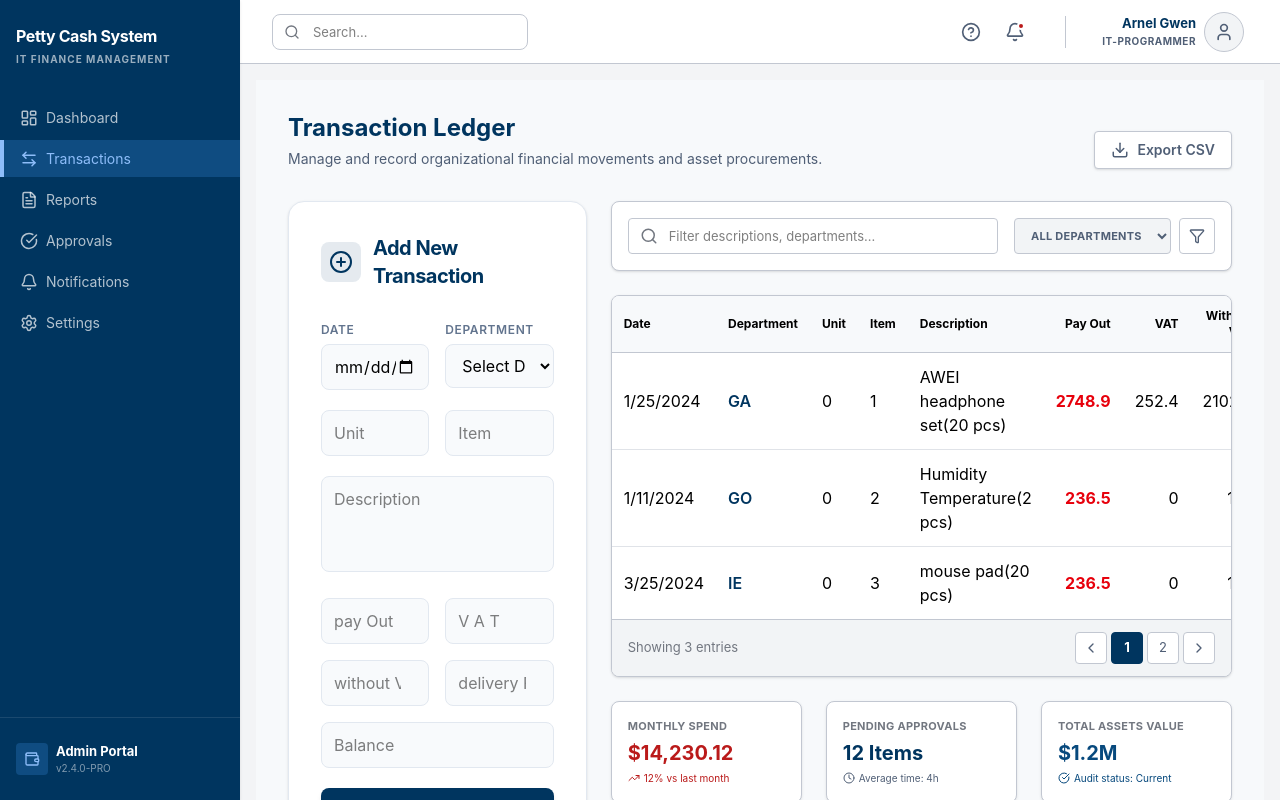
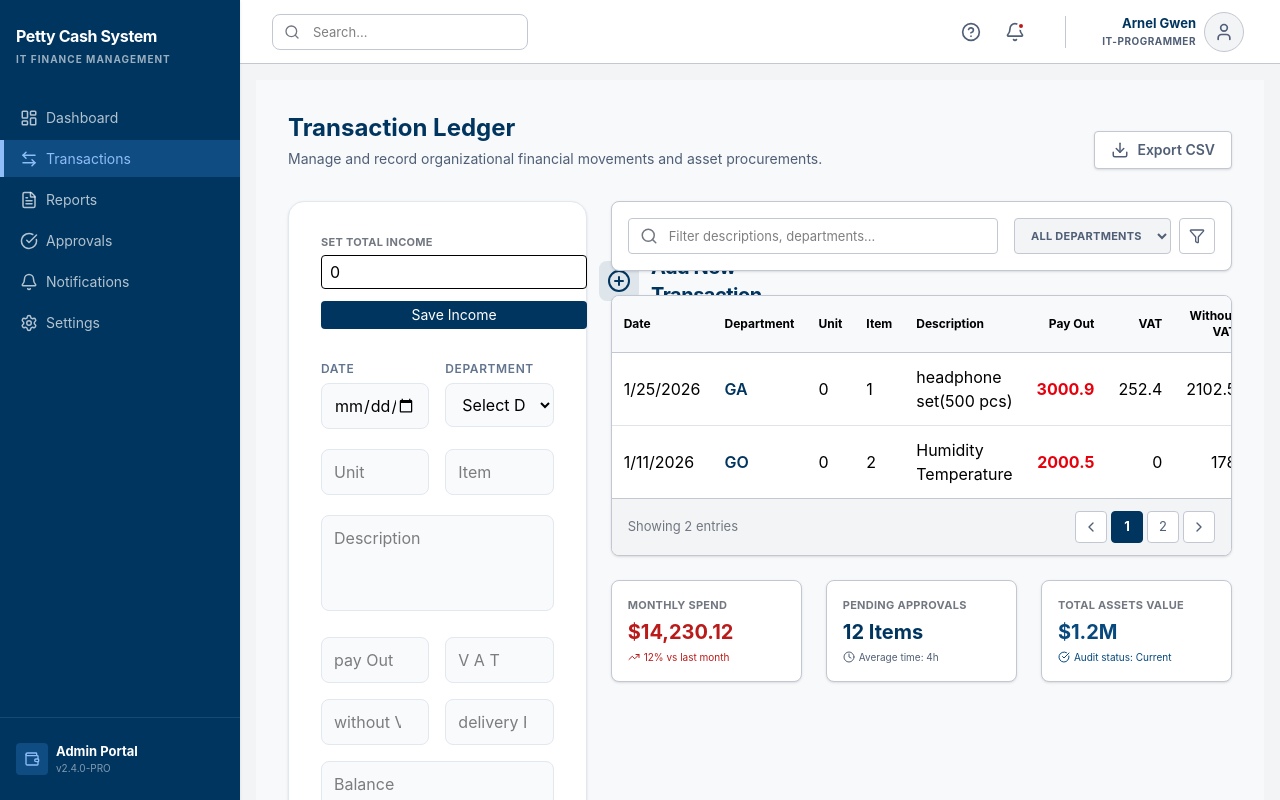
Before and after one commit to arnelgwencompany-boop/FinanceSystem, a React (Vite) app in the folder client/: page /transactions in a window 1280 px wide. Built offline with nearby package versions, Linux system fonts and the light colour scheme.

Commit message:
fix the transactions

```diff
--- a/client/src/modules/transactions/TransactionsPage.tsx
+++ b/client/src/modules/transactions/TransactionsPage.tsx
@@ -29,13 +29,13 @@ export default function TransactionsPage() {
       department: "GA",
       unit: "0",
       item: "1",
-      date: "1/25/2024",
-      description: "AWEI headphone set(20 pcs)",
-      payOut: 2748.9,
+      date: "1/25/2026",
+      description: "headphone set(500 pcs)",
+      payOut: 3000.9,
       VAT: 252.4,
       withoutVAT: 2102.5,
       deliveryFee: 394,
-      balance: 97251.10,
+      balance: 97000.10,
       status: "Completed",
     },
     {
@@ -43,30 +43,15 @@ export default function TransactionsPage() {
       department: "GO",
       unit: "0",
       item: "2",
-      date: "1/11/2024",
-      description: "Humidity Temperature(2 pcs)",
-      payOut: 236.5,
+      date: "1/11/2026",
+      description: "Humidity Temperature",
+      payOut: 2000.5,
       VAT: 0,
       withoutVAT: 178,
       deliveryFee: 58.5,
-      balance: 97014.6,
+      balance: 95000.6,
       status: "Completed",
     },
-    {
-      id: 3,
-      department: "IE",
-      unit: "0",
-      item: "3",
-      date: "3/25/2024",
-      description: "mouse pad(20 pcs)",
-      payOut: 236.5,
-      VAT: 0,
-      withoutVAT: 178,
-      deliveryFee: 58.5,
-      balance: 97014.6,
-      status: "Completed",
-    },
-
   ]);
  // ===================================================
   const [form, setForm] = useState({
@@ -83,6 +68,7 @@ export default function TransactionsPage() {
   });
 
   const [searchTerm, setSearchTerm] = useState("");
+  const [income, setIncome] = useState(0);
 
   const handleChange = (e: React.ChangeEvent<HTMLInputElement | HTMLSelectElement | HTMLTextAreaElement>) => {
     setForm({ ...form, [e.target.name]: e.target.value });
@@ -168,16 +154,30 @@ const handleFileUpload = (e: React.ChangeEvent<HTMLInputElement>) => {
 
         {/* Bento Layout Content */}
         <div className="grid grid-cols-12 gap-6 items-start">
-
          <section className="col-span-12 xl:col-span-4 bg-white border border-slate-200 rounded-2xl shadow-sm p-8">
             {/* Header */}
             <div className="flex items-center gap-3 mb-8">
+              <div className="flex flex-col gap-1">
+            <label className="text-[11px] font-bold uppercase tracking-wide text-[#727780]">
+              Set Total Income
+            </label>
+            <input
+              type="number"
+              value={income}
+              onChange={(e) => setIncome(Number(e.target.value))}
+              className="border rounded px-2 py-1"
+              placeholder="Enter total income"
+            />
+            <button className="px-3 py-1 bg-[#00355f] text-white rounded text-sm mt-2" onClick={() => alert(`Total income set to $${income}`)}>
+              Save Income
+            </button>
+          </div>
+
               <div className="p-2 bg-[#00355f]/10 rounded-lg">
                 <PlusCircle className="text-[#00355f]" size={24} />
               </div>
               <h3 className="text-xl font-bold text-[#00355f] tracking-tight">Add New Transaction</h3>
             </div>
-
             <form onSubmit={handleSubmit} className="space-y-5">
               {/* DATE + DEPARTMENT */}
               <div className="grid grid-cols-2 gap-4">
@@ -230,13 +230,11 @@ const handleFileUpload = (e: React.ChangeEvent<HTMLInputElement>) => {
               className="w-full px-3 py-2.5 bg-slate-50 border border-slate-200 rounded-lg focus:ring-2 focus:ring-[#00355f]/20 focus:border-[#00355f] outline-none transition-all col-span-2"
             />
           </div>
-
               {/* SUBMIT */}
               <button type="submit" className="w-full py-3 bg-[#00355f] hover:bg-[#002542] text-white font-semibold rounded-lg shadow-md hover:shadow-lg transition-all active:scale-[0.98]">
                 Save Transaction
               </button>
             </form>
-
             {/* BULK UPLOAD SECTION */}
             <div className="mt-8 pt-8 border-t border-slate-100">
               <label className="block text-sm font-semibold text-slate-700 mb-3">Bulk Import CSV / Excel</label>
```
Lines whose indentation alone changed are shown as unchanged.
